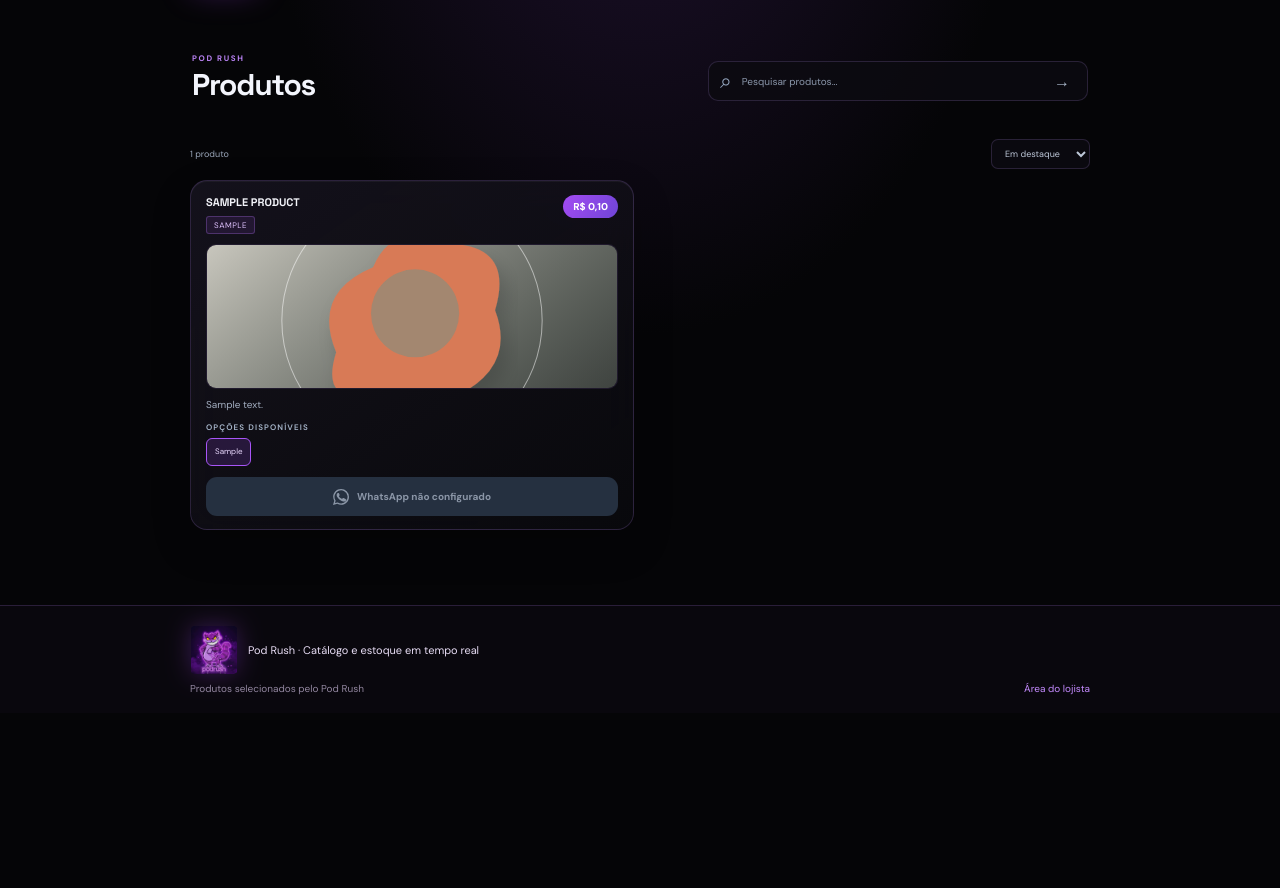
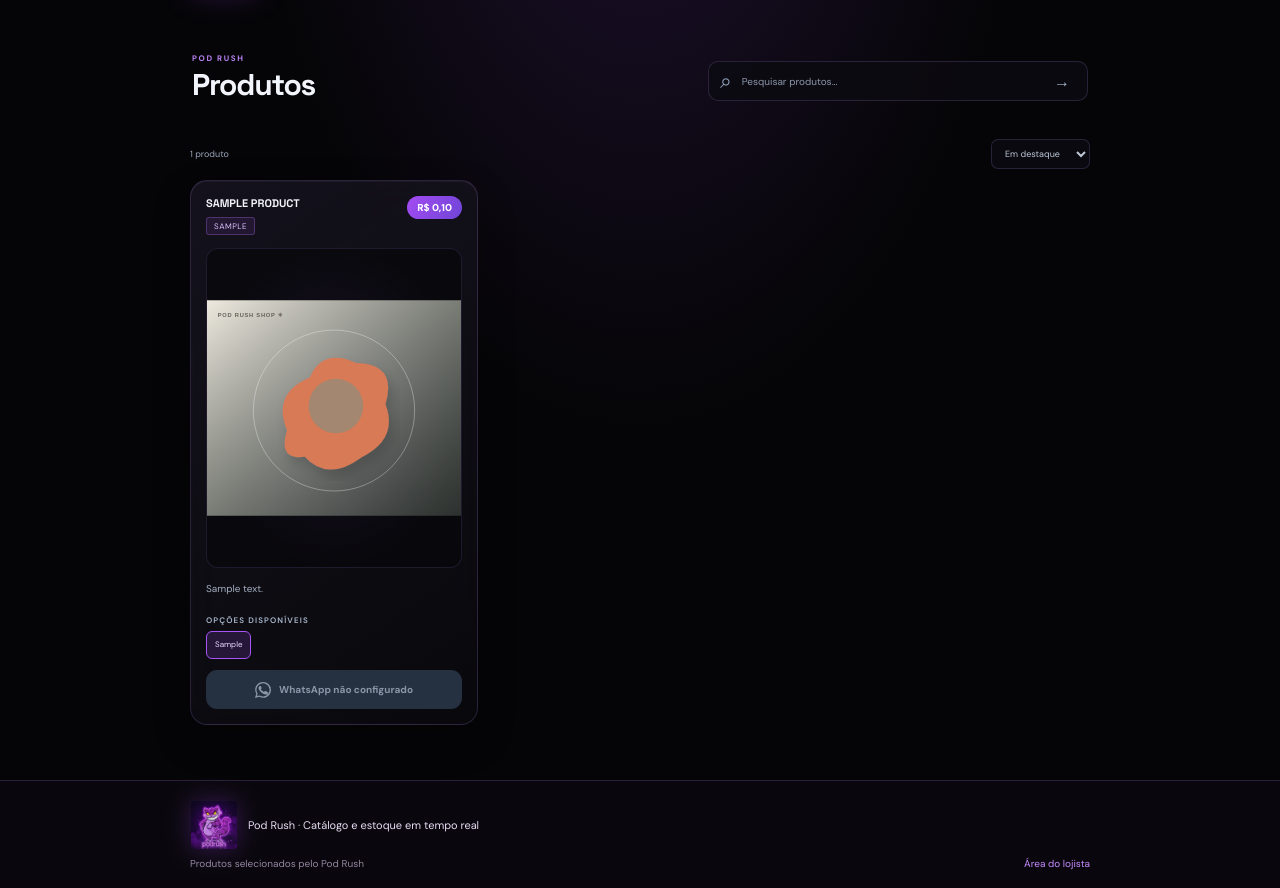
Before and after one commit to Tenorio7z/Site-Pod-Rush, a Flask app: page / in a window 1280 px wide. Shown: the part 87-975 px from the top of the page. Before the commit the page ends 782 px from the top, so only its background shows below. Run offline with Flask 3, Linux system fonts and the light colour scheme; data comes from the database, SQL or seed files in the repository; tables that the repository leaves empty hold one stand-in row (values such as "Sample post"); some libraries are stand-ins or nearby versions.

Commit message:
Atualização de melhorias

```diff
--- a/app.py
+++ b/app.py
@@ -154,6 +154,7 @@ def seed_db():
         db.execute("INSERT INTO settings (key, value) VALUES ('store_open', '1') ON CONFLICT(key) DO NOTHING")
         db.execute("INSERT INTO settings (key, value) VALUES ('store_name', 'Pod Rush') ON CONFLICT(key) DO NOTHING")
         db.execute("INSERT INTO settings (key, value) VALUES ('store_tagline', 'Catálogo e estoque em tempo real') ON CONFLICT(key) DO NOTHING")
+        db.execute("INSERT INTO settings (key, value) VALUES ('order_message', 'Olá! Quero pedir {produto}{opcao} por {preco}.') ON CONFLICT(key) DO NOTHING")
 
 
 def cart_state():
@@ -202,7 +203,7 @@ def common_context():
     _, _, cart_count = cart_details()
     settings = {row["key"]: row["value"] for row in product_rows("SELECT key,value FROM settings")}
     has_products = bool(product_rows("SELECT 1 FROM products WHERE active=1 LIMIT 1"))
-    return {"cart_count": cart_count, "has_products": has_products, "admin_logged_in": bool(session.get("shop_admin")), "store_name": settings.get("store_name", "Pod Rush"), "store_tagline": settings.get("store_tagline", "Loja oficial"), "whatsapp": ''.join(ch for ch in settings.get("whatsapp", "") if ch.isdigit()), "store_open": settings.get("store_open", "1") == "1", "today": datetime.now()}
+    return {"cart_count": cart_count, "has_products": has_products, "admin_logged_in": bool(session.get("shop_admin")), "store_name": settings.get("store_name", "Pod Rush"), "store_tagline": settings.get("store_tagline", "Loja oficial"), "whatsapp": ''.join(ch for ch in settings.get("whatsapp", "") if ch.isdigit()), "order_message": settings.get("order_message", "Olá! Quero pedir {produto}{opcao} por {preco}."), "store_open": settings.get("store_open", "1") == "1", "today": datetime.now()}
 
 
 @app.template_filter("product_image")
@@ -378,6 +379,7 @@ def admin_settings():
         name = request.form.get("store_name", "").strip()[:60]
         tagline = request.form.get("store_tagline", "").strip()[:100]
         whatsapp = ''.join(ch for ch in request.form.get("whatsapp", "") if ch.isdigit())[:15]
+        order_message = request.form.get("order_message", "").strip()[:500] or "Olá! Quero pedir {produto}{opcao} por {preco}."
         store_open = "1" if request.form.get("store_open") == "on" else "0"
         if not name:
             flash("O nome da loja não pode ficar vazio.", "error")
@@ -386,6 +388,7 @@ def admin_settings():
                 db.execute("INSERT INTO settings (key,value) VALUES ('store_name',?) ON CONFLICT(key) DO UPDATE SET value=excluded.value", (name,))
                 db.execute("INSERT INTO settings (key,value) VALUES ('store_tagline',?) ON CONFLICT(key) DO UPDATE SET value=excluded.value", (tagline,))
                 db.execute("INSERT INTO settings (key,value) VALUES ('whatsapp',?) ON CONFLICT(key) DO UPDATE SET value=excluded.value", (whatsapp,))
+                db.execute("INSERT INTO settings (key,value) VALUES ('order_message',?) ON CONFLICT(key) DO UPDATE SET value=excluded.value", (order_message,))
                 db.execute("INSERT INTO settings (key,value) VALUES ('store_open',?) ON CONFLICT(key) DO UPDATE SET value=excluded.value", (store_open,))
             flash("Identidade da loja atualizada.", "success")
             return redirect(url_for("admin_settings"))
--- a/static/css/shop.css
+++ b/static/css/shop.css
@@ -1510,6 +1510,78 @@ html.intro-pending .brand-intro {
     text-decoration: underline;
 }
 
+/* Cards verticais e imagens completas no catálogo */
+.product-grid {
+    grid-template-columns: repeat(auto-fill, minmax(min(100%, 225px), 1fr));
+    align-items: stretch;
+    gap: 18px;
+}
+
+.product-card {
+    display: flex;
+    flex-direction: column;
+    min-height: 0;
+    padding: 15px;
+}
+
+.product-card-top {
+    min-height: 42px;
+}
+
+.product-image-link {
+    display: grid;
+    place-items: center;
+    width: 100%;
+    aspect-ratio: 4 / 5;
+    margin: 10px 0 8px;
+    overflow: hidden;
+    border: 1px solid rgba(178, 136, 236, .14);
+    border-radius: 12px;
+    background: radial-gradient(ellipse at center, rgba(89, 47, 125, .15), rgba(7, 7, 11, .72) 72%);
+}
+
+.product-image {
+    width: 100%;
+    height: 100%;
+    object-fit: contain;
+    object-position: center;
+    border: 0;
+    background: transparent;
+}
+
+.product-description {
+    flex: 1 0 auto;
+}
+
+.product-card .whatsapp-order {
+    margin-top: auto;
+}
+
+@media (max-width: 600px) {
+    .product-grid {
+        grid-template-columns: repeat(2, minmax(0, 1fr));
+        gap: 10px;
+    }
+
+    .product-card {
+        padding: 10px;
+    }
+
+    .product-image-link {
+        aspect-ratio: 3 / 4;
+    }
+}
+
+@media (max-width: 360px) {
+    .product-grid {
+        grid-template-columns: 1fr;
+    }
+
+    .product-image-link {
+        aspect-ratio: 4 / 5;
+    }
+}
+
 @media (max-width: 520px) {
     .footer-brand,
     .footer-meta {
--- a/templates/admin_settings.html
+++ b/templates/admin_settings.html
@@ -1,3 +1,3 @@
 {% extends "layout.html" %}
 {% block title %}Configurações{% endblock %}
-{% block content %}<main class="admin-page"><header class="admin-page-head"><a href="{{ url_for('admin_dashboard') }}">← Painel</a><h1>Configurações da loja</h1></header><section class="admin-panel settings-panel"><form method="post" class="settings-form"><label>Nome da loja<input name="store_name" required maxlength="60" value="{{ values.get('store_name','Pod Rush') }}"></label><label>Descrição curta<input name="store_tagline" maxlength="100" value="{{ values.get('store_tagline','Catálogo oficial') }}"></label><label>WhatsApp com código do país<input name="whatsapp" inputmode="numeric" placeholder="5511999999999" value="{{ values.get('whatsapp','') }}"><small>Inclua 55 + DDD + número, apenas números.</small></label><label class="toggle-row"><input type="checkbox" name="store_open" {% if values.get('store_open','1')=='1' %}checked{% endif %}><span>Loja aberta para pedidos</span></label><button class="admin-primary">Salvar configurações</button></form></section></main>{% endblock %}
+{% block content %}<main class="admin-page"><header class="admin-page-head"><a href="{{ url_for('admin_dashboard') }}">← Painel</a><h1>Configurações da loja</h1></header><section class="admin-panel settings-panel"><form method="post" class="settings-form"><label>Nome da loja<input name="store_name" required maxlength="60" value="{{ values.get('store_name','Pod Rush') }}"></label><label>Descrição curta<input name="store_tagline" maxlength="100" value="{{ values.get('store_tagline','Catálogo oficial') }}"></label><label>WhatsApp com código do país<input name="whatsapp" inputmode="numeric" placeholder="5511999999999" value="{{ values.get('whatsapp','') }}"><small>Inclua 55 + DDD + número, apenas números.</small></label><label>Mensagem do pedido no WhatsApp<textarea name="order_message" rows="4" maxlength="500" placeholder="Olá! Quero pedir {produto}{opcao} por {preco}.">{{ values.get('order_message','Olá! Quero pedir {produto}{opcao} por {preco}.') }}</textarea><small>Use {produto}, {opcao} e {preco} onde quiser inserir essas informações. Exemplo de opção: " — opção: Azul". Limite de 500 caracteres.</small></label><label class="toggle-row"><input type="checkbox" name="store_open" {% if values.get('store_open','1')=='1' %}checked{% endif %}><span>Loja aberta para pedidos</span></label><button class="admin-primary">Salvar configurações</button></form></section></main>{% endblock %}
--- a/templates/store.html
+++ b/templates/store.html
@@ -22,7 +22,7 @@
                 {% if product.description %}<p class="product-description">{{ product.description }}</p>{% endif %}
                 {% set options=product.flavors.splitlines() %}
                 {% if options and options[0] %}<div class="options-label">OPÇÕES DISPONÍVEIS</div><div class="option-list">{% for option in options %}<button class="option-chip {% if loop.first %}selected{% endif %}" type="button" data-option="{{ option }}">{{ option }}</button>{% endfor %}</div>{% endif %}
-                <a class="whatsapp-order {% if not whatsapp or not store_open or product.stock<1 %}disabled{% endif %}" href="{% if whatsapp and store_open and product.stock>0 %}https://wa.me/{{ whatsapp }}?text={{ ('Olá! Quero pedir ' ~ product.name ~ ((' — opção: ' ~ options[0]) if options and options[0] else '') ~ ' por ' ~ (product.price|money) ~ '.')|urlencode }}{% else %}#{% endif %}" data-phone="{{ whatsapp }}" data-name="{{ product.name }}" data-price="{{ product.price|money }}" data-option="{{ options[0] if options and options[0] else '' }}"><svg class="wa-icon" viewBox="0 0 24 24" aria-hidden="true"><path fill="currentColor" d="M20.5 3.5A11.8 11.8 0 0 0 12.1 0C5.6 0 .3 5.3.3 11.8c0 2.1.6 4.1 1.6 5.9L0 24l6.5-1.7a11.9 11.9 0 0 0 5.6 1.4h.1C18.7 23.7 24 18.4 24 11.9a11.8 11.8 0 0 0-3.5-8.4ZM12.2 21.7a9.8 9.8 0 0 1-5-1.4l-.4-.2-3.8 1 1-3.7-.3-.4a9.8 9.8 0 1 1 8.5 4.7Zm5.4-7.3c-.3-.1-1.8-.9-2.1-1s-.5-.1-.7.1-.8 1-1 1.1-.4.2-.7.1a8.1 8.1 0 0 1-2.4-1.5 9 9 0 0 1-1.7-2.1c-.2-.3 0-.5.1-.6l.5-.6.3-.5c.1-.2 0-.4 0-.6l-1-2.3c-.2-.6-.5-.5-.7-.5h-.6c-.2 0-.6.1-.9.4s-1.2 1.2-1.2 2.8 1.3 3.2 1.5 3.4c.2.2 2.5 3.8 6.1 5.3.9.4 1.6.6 2.1.7.9.3 1.7.2 2.3.1.7-.1 1.8-.8 2.1-1.5.3-.7.3-1.3.2-1.5s-.3-.3-.6-.5Z"/></svg><span>{% if product.stock<1 %}Indisponível{% elif not store_open %}Loja fechada{% elif not whatsapp %}WhatsApp não configurado{% else %}Pedir este produto no WhatsApp{% endif %}</span></a>
+                <a class="whatsapp-order {% if not whatsapp or not store_open or product.stock<1 %}disabled{% endif %}" href="{% if whatsapp and store_open and product.stock>0 %}https://wa.me/{{ whatsapp }}?text={{ order_message.replace('{produto}', product.name).replace('{opcao}', (' — opção: ' ~ options[0]) if options and options[0] else '').replace('{preco}', product.price|money)|urlencode }}{% else %}#{% endif %}" data-phone="{{ whatsapp }}" data-name="{{ product.name }}" data-price="{{ product.price|money }}" data-template="{{ order_message }}" data-option="{{ options[0] if options and options[0] else '' }}"><svg class="wa-icon" viewBox="0 0 24 24" aria-hidden="true"><path fill="currentColor" d="M20.5 3.5A11.8 11.8 0 0 0 12.1 0C5.6 0 .3 5.3.3 11.8c0 2.1.6 4.1 1.6 5.9L0 24l6.5-1.7a11.9 11.9 0 0 0 5.6 1.4h.1C18.7 23.7 24 18.4 24 11.9a11.8 11.8 0 0 0-3.5-8.4ZM12.2 21.7a9.8 9.8 0 0 1-5-1.4l-.4-.2-3.8 1 1-3.7-.3-.4a9.8 9.8 0 1 1 8.5 4.7Zm5.4-7.3c-.3-.1-1.8-.9-2.1-1s-.5-.1-.7.1-.8 1-1 1.1-.4.2-.7.1a8.1 8.1 0 0 1-2.4-1.5 9 9 0 0 1-1.7-2.1c-.2-.3 0-.5.1-.6l.5-.6.3-.5c.1-.2 0-.4 0-.6l-1-2.3c-.2-.6-.5-.5-.7-.5h-.6c-.2 0-.6.1-.9.4s-1.2 1.2-1.2 2.8 1.3 3.2 1.5 3.4c.2.2 2.5 3.8 6.1 5.3.9.4 1.6.6 2.1.7.9.3 1.7.2 2.3.1.7-.1 1.8-.8 2.1-1.5.3-.7.3-1.3.2-1.5s-.3-.3-.6-.5Z"/></svg><span>{% if product.stock<1 %}Indisponível{% elif not store_open %}Loja fechada{% elif not whatsapp %}WhatsApp não configurado{% else %}Pedir este produto no WhatsApp{% endif %}</span></a>
             </article>
         {% else %}
             <div class="catalog-empty"><span>✦</span><h2>{% if q %}Nenhum produto encontrado{% else %}Novidades em breve{% endif %}</h2><p>{% if q %}Tente outra busca.{% else %}Os produtos do Pod Rush estarão aqui em breve.{% endif %}</p>{% if q %}<a href="{{ url_for('home') }}">Ver todos os produtos</a>{% endif %}</div>
@@ -31,4 +31,4 @@
     </section>
 </main>
 {% endblock %}
-{% block scripts %}<script>document.querySelectorAll('.option-chip').forEach(chip=>chip.addEventListener('click',()=>{const card=chip.closest('.product-card');card.querySelectorAll('.option-chip').forEach(option=>option.classList.remove('selected'));chip.classList.add('selected');const link=card.querySelector('.whatsapp-order');link.dataset.option=chip.dataset.option;if(link.dataset.phone){const text='Olá! Quero pedir '+link.dataset.name+(chip.dataset.option?' — opção: '+chip.dataset.option:'')+' por '+link.dataset.price+'.';link.href='https://wa.me/'+link.dataset.phone+'?text='+encodeURIComponent(text)}}));const brandIntro=document.getElementById('brand-intro');if(brandIntro){if(document.documentElement.classList.contains('intro-pending')){try{sessionStorage.setItem('podrushIntroSeen','1')}catch(e){}setTimeout(()=>brandIntro.classList.add('is-leaving'),2100);setTimeout(()=>{brandIntro.remove();document.documentElement.classList.remove('intro-pending')},2850)}else brandIntro.remove()}</script>{% endblock %}
+{% block scripts %}<script>document.querySelectorAll('.whatsapp-order').forEach(link=>link.addEventListener('click',event=>{if(link.classList.contains('disabled')||!link.dataset.phone)return;event.preventDefault();const option=link.dataset.option?' — opção: '+link.dataset.option:'';const text=(link.dataset.template||'Olá! Quero pedir {produto}{opcao} por {preco}.').replaceAll('{produto}',link.dataset.name).replaceAll('{opcao}',option).replaceAll('{preco}',link.dataset.price);window.open('https://wa.me/'+link.dataset.phone+'?text='+encodeURIComponent(text),'_blank','noopener')}));document.querySelectorAll('.option-chip').forEach(chip=>chip.addEventListener('click',()=>{const card=chip.closest('.product-card');card.querySelectorAll('.option-chip').forEach(option=>option.classList.remove('selected'));chip.classList.add('selected');card.querySelector('.whatsapp-order').dataset.option=chip.dataset.option}));const brandIntro=document.getElementById('brand-intro');if(brandIntro){if(document.documentElement.classList.contains('intro-pending')){try{sessionStorage.setItem('podrushIntroSeen','1')}catch(e){}setTimeout(()=>brandIntro.classList.add('is-leaving'),2100);setTimeout(()=>{brandIntro.remove();document.documentElement.classList.remove('intro-pending')},2850)}else brandIntro.remove()}</script>{% endblock %}
```
Also changed, not shown: templates/product.html (+2 -2 lines).
